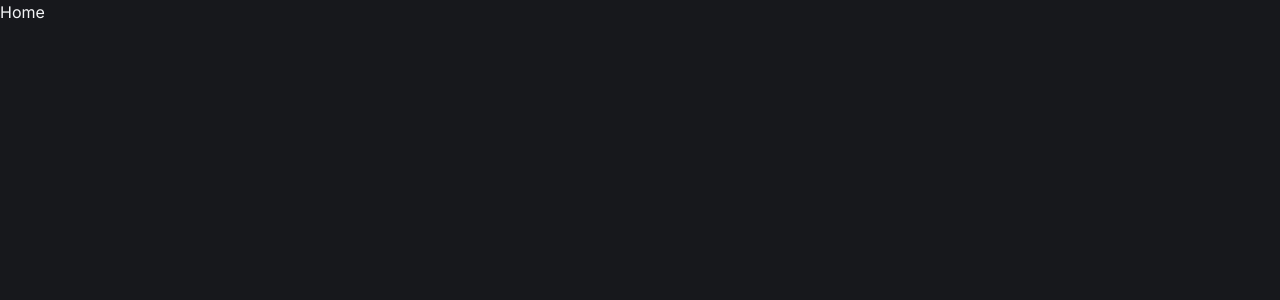
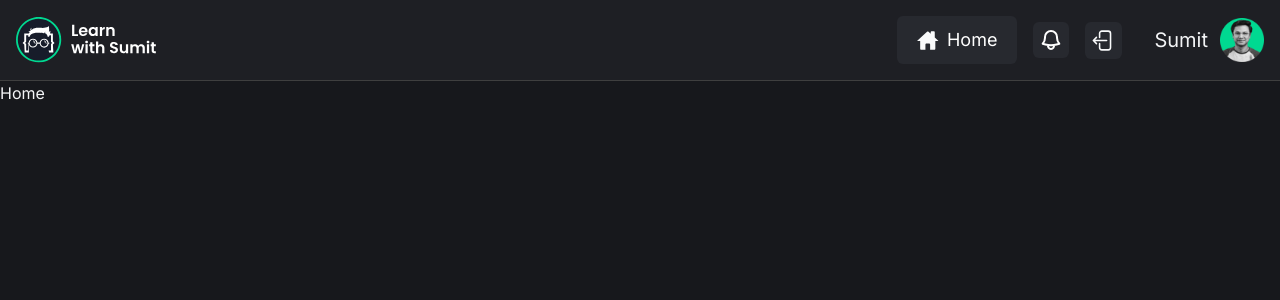
Before and after one commit to NieamulKabir/facehook, a React (Vite) app: page / in a window 1280 px wide. Shown: the top 300 px of the page. Built offline with nearby package versions, Linux system fonts and the light colour scheme.

Commit message:
logout page fake logout check

```diff
--- a/src/components/auth/Logout.jsx
+++ b/src/components/auth/Logout.jsx
@@ -1,10 +1,16 @@
-
+import { useNavigate } from 'react-router-dom';
+import LogoutIcon from '../../assets/icons/logout.svg'
 
 const Logout = () => {
+    const navigate= useNavigate()
+
+    const handleLogout = () => {
+        navigate('/login')
+    }
     return (
-        <div>
-
-        </div>
+        <button className='icon-btn' onClick={handleLogout}>
+            <img src={LogoutIcon} alt="Logout" />
+        </button>
     );
 };
 
--- a/src/components/common/Header.jsx
+++ b/src/components/common/Header.jsx
@@ -1,5 +1,5 @@
 import { Link } from "react-router-dom";
-import Logo from "../../assets/images/logo.png";
+import Logo from "../../assets/images/logo.svg";
 import HomeIcon from "../../assets/icons/home.svg";
 import Notification from "../../assets/icons/notification.svg";
 import Avatar from "../../assets/images/avatars/avatar_1.png";
--- a/src/pages/HomePage.jsx
+++ b/src/pages/HomePage.jsx
@@ -1,6 +1,9 @@
+import Header from "../components/common/Header";
+
 const HomePage = () => {
   return (
     <div>
+      <Header />
       <h1>Home</h1>
     </div>
   );
```
